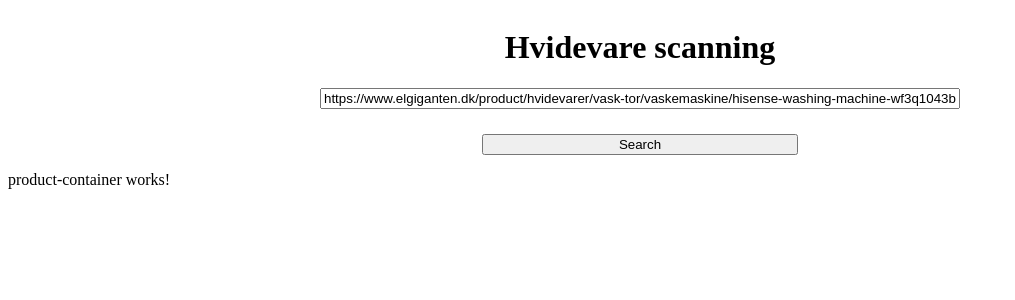
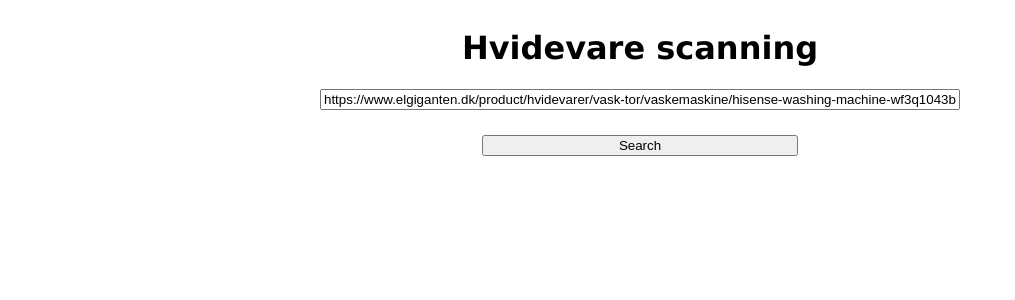
Before and after one commit to ChristianHolm1/hvidevare_scanning, an Angular app in the folder Frontend_Angular/: page / in a window 1280 px wide. Shown: the top 300 px of the page, without its empty margins (0-1015 px from the left). Built offline with nearby package versions, Linux system fonts and the light colour scheme.

Commit message:
Css changes and multiple items from API work

```diff
--- a/Frontend_Angular/src/app/app.component.scss
+++ b/Frontend_Angular/src/app/app.component.scss
@@ -1,16 +1,3 @@
-#result-container {
-    margin-top: 50px;
-    .result-container {
-        display: flex;
-        gap: 10px;
-        @media (max-width: 900px) {
-            flex-direction: column;
-        }
-    }
-    .result {
-        background-color: ghostwhite;
-        padding: 10px;
-        border-radius: 10px;
-        width: calc(100% - 20px);
-    }
+*{
+    font-family: Verdana, Geneva, Tahoma, sans-serif;
 }
--- a/Frontend_Angular/src/app/product-container/product-container.component.html
+++ b/Frontend_Angular/src/app/product-container/product-container.component.html
@@ -1,3 +1,8 @@
-<p>product-container works!</p>
 {{ staticProductList }}
-<app-product *ngFor="let item of size">{{item.title}}</app-product>
+
+<div id="result-container">
+    <h2 *ngIf="productList.length">Results</h2>
+    <div class="result-container">
+        <app-product *ngFor="let product of productList" [product]="product"></app-product>
+    </div>
+</div>
--- a/Frontend_Angular/src/app/product-container/product-container.component.scss
+++ b/Frontend_Angular/src/app/product-container/product-container.component.scss
@@ -0,0 +1,12 @@
+#result-container {
+    margin-top: 50px;
+    .result-container {
+        display: flex;
+        gap: 10px;
+        @media (max-width: 900px) {
+            flex-direction: column;
+        }
+        flex-wrap: wrap;
+        width: 100%;
+    }
+}
--- a/Frontend_Angular/src/app/product-container/product-container.component.ts
+++ b/Frontend_Angular/src/app/product-container/product-container.component.ts
@@ -8,12 +8,12 @@
 })
 export class ProductContainerComponent {
   static ProductList:Product[] = [];
-  size:Product[] = [];
+  productList:Product[] = [];
 
   get staticProductList() {
     if(ProductContainerComponent.ProductList.length) {
-      this.size = ProductContainerComponent.ProductList;
-      return ProductContainerComponent.ProductList;
+      this.productList = ProductContainerComponent.ProductList;
+      return "";
     }
     else {
       return "";
--- a/Frontend_Angular/src/app/product/product.component.html
+++ b/Frontend_Angular/src/app/product/product.component.html
@@ -1 +1,13 @@
-<p>product works!</p>
+<div class="result">
+    <h3>{{ product.title }}</h3>
+    <img [src]="product.image" alt="Product image" width="200px">
+    <p>{{ product.price }}</p>
+
+    <ul>
+        <ng-container *ngFor="let spec of product.specs">
+            <li *ngIf="spec.value">
+                {{ spec.key }}: {{ spec.value }}
+            </li>
+        </ng-container>
+    </ul>
+</div>
--- a/Frontend_Angular/src/app/product/product.component.scss
+++ b/Frontend_Angular/src/app/product/product.component.scss
@@ -0,0 +1,7 @@
+.result {
+    background-color: rgb(234, 144, 177);
+    padding: 10px;
+    border-radius: 10px;
+    width: calc(100% - 20px);
+    min-width: 250px;
+}
--- a/Frontend_Angular/src/app/product/product.component.ts
+++ b/Frontend_Angular/src/app/product/product.component.ts
@@ -1,4 +1,5 @@
-import { Component } from '@angular/core';
+import { Component, Input } from '@angular/core';
+import { Product } from '../shared/classes/product';
 
 @Component({
   selector: 'app-product',
@@ -6,5 +7,6 @@
   styleUrls: ['./product.component.scss']
 })
 export class ProductComponent {
+  @Input() product:Product = new Product("","","",[]);
 
 }
--- a/Frontend_Angular/src/app/shared/services/api-puppeteer.service.ts
+++ b/Frontend_Angular/src/app/shared/services/api-puppeteer.service.ts
@@ -11,6 +11,7 @@
   productList: Product[] = [];
   async getHtmlFromSite(url: string) {
     try {
+      this.productList = [];
       const response = await axios.post('http://localhost:3000/scrape', {
         website: url,
       });
@@ -26,6 +27,7 @@
       this.productList.push(product)
       this.productList.push(product)
 
+
       ProductContainerComponent.ProductList = this.productList;
     } catch (error: any) {
       console.error('Error fetching data:', error.message);
```
Also changed, not shown: Frontend_Angular/src/app/app.component.html (+0 -10 lines).
